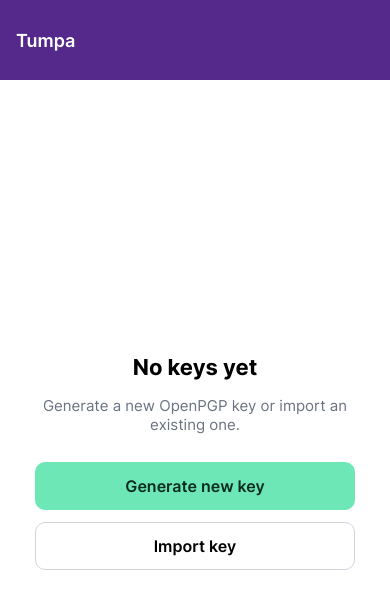
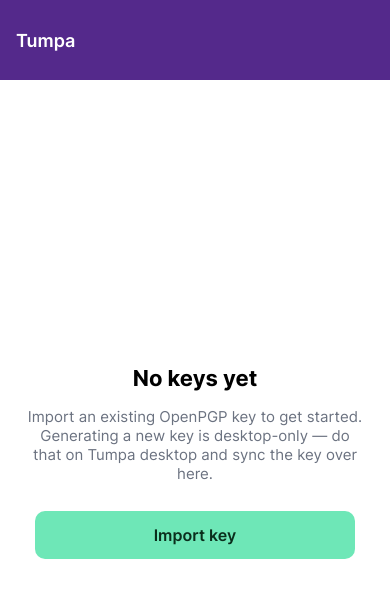
Before and after one commit to tumpaproject/tumpa, a Vue app: page / in a window 390 px wide. Shown: the top 608 px of the page. Built offline with nearby package versions, Linux system fonts and the light colour scheme.

Commit message:
add: no key generation on mobile
We don't want users to generate key normally on phone.

```diff
--- a/src/router/index.js
+++ b/src/router/index.js
@@ -21,7 +21,6 @@
 
 import StartMobile from '@/views-mobile/StartMobile.vue'
 import KeyListMobile from '@/views-mobile/KeyListMobile.vue'
-import GenerateKeyMobile from '@/views-mobile/GenerateKeyMobile.vue'
 import KeyDetailsMobile from '@/views-mobile/KeyDetailsMobile.vue'
 import UploadToCardMobile from '@/views-mobile/UploadToCardMobile.vue'
 import CardHomeMobile from '@/views-mobile/CardHomeMobile.vue'
@@ -55,8 +54,6 @@
 const mobileRoutes = [
   { path: '/', name: 'start', component: StartMobile, meta: { title: 'Tumpa' } },
   { path: '/keys', name: 'key-list', component: KeyListMobile, meta: { title: 'Keys' } },
-  { path: '/keys/generate', name: 'generate-key', component: GenerateKeyMobile, meta: { title: 'Generate key' } },
-  { path: '/keys/generating', name: 'generating', component: GeneratingView, meta: { title: 'Generating…' } },
   { path: '/keys/:fingerprint', name: 'key-details', component: KeyDetailsMobile, props: true, meta: { title: 'Key' } },
   { path: '/card', name: 'card-home', component: CardHomeMobile, meta: { title: 'SmartCards' } },
   { path: '/card/upload', name: 'upload-to-card', component: UploadToCardMobile, meta: { title: 'Upload to card' } },
--- a/src/views-mobile/KeyListMobile.vue
+++ b/src/views-mobile/KeyListMobile.vue
@@ -38,9 +38,12 @@
 
 <template>
   <div class="list-view">
+    <!-- Generate is intentionally desktop-only. Key generation on a
+         phone is slow (no PCSC / hardware entropy helpers) and offers
+         a weaker UX than just importing an existing key; mobile users
+         should create their key on desktop and sync. -->
     <div class="toolbar">
-      <button class="primary" @click="router.push('/keys/generate')">+ Generate</button>
-      <button class="secondary" @click="importKey">Import</button>
+      <button class="secondary" @click="importKey">Import key</button>
     </div>
 
     <ul class="keys">
--- a/src/views-mobile/StartMobile.vue
+++ b/src/views-mobile/StartMobile.vue
@@ -37,10 +37,13 @@
 <template>
   <div v-if="ready" class="start">
     <h1>No keys yet</h1>
-    <p class="subtitle">Generate a new OpenPGP key or import an existing one.</p>
+    <p class="subtitle">
+      Import an existing OpenPGP key to get started. Generating a new
+      key is desktop-only — do that on Tumpa desktop and sync the key
+      over here.
+    </p>
     <div class="actions">
-      <button class="primary" @click="router.push('/keys/generate')">Generate new key</button>
-      <button class="secondary" @click="importKey">Import key</button>
+      <button class="primary" @click="importKey">Import key</button>
     </div>
   </div>
 </template>
```
Also changed, not shown: 1 other file (tests, documents, lock files or other folders).
